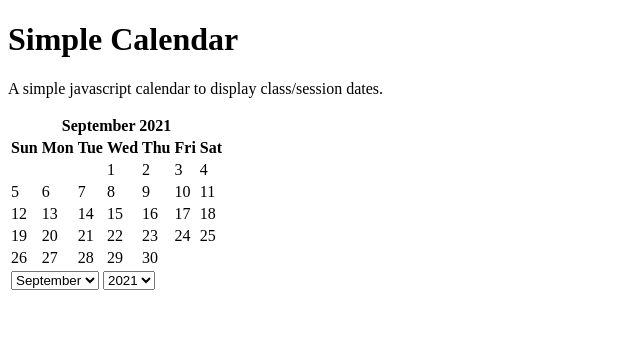
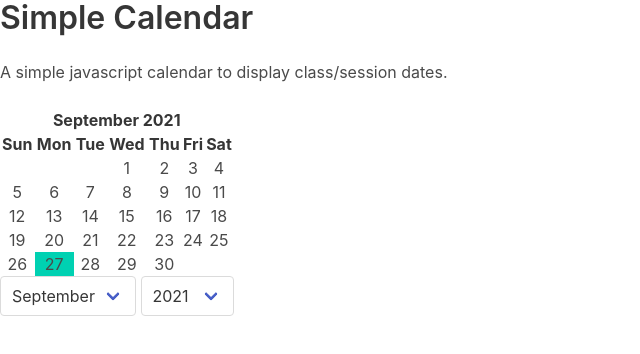
Before and after one commit to danielvoweb/simple-calendar, a website: page public/index.html in a window 1280 px wide. Shown: the whole page, without its empty margins (0-640 px from the left). Drawn offline with nearby package versions, Linux system fonts and the light colour scheme.

Commit message:
feat: calculates session dates

```diff
--- a/public/index.html
+++ b/public/index.html
@@ -8,10 +8,23 @@
     <title>Simple Calendar</title>
     <meta name="description" content="A simple javascript calendar." />
     <meta name="author" content="dan@daniel-vo.com" />
+    <link
+      rel="stylesheet"
+      href="https://cdn.jsdelivr.net/npm/bulma@0.9.3/css/bulma.min.css"
+    />
+    <style>
+      .calendar {
+        -webkit-user-select: none;
+        -moz-user-select: none;
+        -ms-user-select: none;
+        user-select: none;
+        text-align: center;
+      }
+    </style>
   </head>
   <body>
-    <div class="main">
-      <h1>Simple Calendar</h1>
+    <div class="content">
+      <h1 class="title">Simple Calendar</h1>
       <p>A simple javascript calendar to display class/session dates.</p>
     </div>
     <div class="demo">
@@ -25,14 +38,34 @@
         <tfoot>
           <tr>
             <td colspan="7">
-              <select data-month></select>
-              <select data-year></select>
+              <div class="select">
+                <select data-month></select>
+              </div>
+              <div class="select">
+                <select data-year></select>
+              </div>
             </td>
           </tr>
         </tfoot>
       </table>
     </div>
     <script>
+      // TODO: 1 class per week on a given day for a week number of sessions
+      const sessions = [
+        {
+          name: 'session name',
+          weeks: 6,
+          startDate: new Date(2021, 8, 28)
+        }
+      ];
+
+      const calculateSessionDates = (session) => {
+        const dates = [...Array(session.weeks)];
+        return dates.map((date, index) => {
+          return new Date(new Date().setDate(session.startDate.getDate() + index * 7));
+        });
+      };
+
       const el = document.querySelector('[data-calendar]');
 
       const today = new Date();
@@ -69,7 +102,14 @@
         }
       };
 
-      const renderBody = (document, el, days, currentMonth, currentYear) => {
+      const renderBody = (
+        document,
+        el,
+        days,
+        currentMonth,
+        currentYear,
+        today
+      ) => {
         const body = el.querySelector('tbody');
         removeChildren(body);
 
@@ -87,11 +127,31 @@
           32 - new Date(currentMonth, currentYear, 32).getDate();
         const weeksInMonth = Math.ceil(daysInMonth / 7);
 
+        const isDate = (
+          selectedDate,
+          calendarDate,
+          calendarMonth,
+          calendarYear
+        ) => {
+          return (
+            selectedDate.getDate() == date &&
+            selectedDate.getMonth() == calendarMonth &&
+            selectedDate.getFullYear() == calendarYear
+          );
+        };
+
+        const isToday = (today, date, currentMonth, currentYear) => {
+          return isDate(today, date, currentMonth, currentYear);
+        };
+
         let date = 1;
         for (let indexWeeks = 0; indexWeeks < weeksInMonth; indexWeeks++) {
           const weekRow = document.createElement('tr');
           for (let indexDays = 0; indexDays < 7; indexDays++) {
             const day = document.createElement('td');
+            if (isToday(today, date, currentMonth, currentYear))
+              day.setAttribute('class', 'has-background-primary');
+
             if (
               (indexWeeks == 0 && indexDays < firstDayOfMonth) ||
               date > daysInMonth
@@ -107,7 +167,7 @@
         }
       };
 
-      renderBody(document, el, days, currentMonth, currentYear);
+      renderBody(document, el, days, currentMonth, currentYear, today);
 
       // Build Footer Selector
       const selectMonth = el.querySelector('tfoot [data-month]');
@@ -132,14 +192,14 @@
         const selectedMonth = e.currentTarget.selectedOptions[0].value;
         const selectedYear = selectYears.selectedOptions[0].value;
         renderHeader(el, months, selectedMonth, selectedYear);
-        renderBody(document, el, days, selectedMonth, selectedYear);
+        renderBody(document, el, days, selectedMonth, selectedYear, today);
       });
 
       selectYears.addEventListener('change', (e) => {
         const selectedMonth = selectMonth.selectedOptions[0].value;
         const selectedYear = e.currentTarget.selectedOptions[0].value;
         renderHeader(el, months, selectedMonth, selectedYear);
-        renderBody(document, el, days, selectedMonth, selectedYear);
+        renderBody(document, el, days, selectedMonth, selectedYear, today);
       });
     </script>
   </body>
```
